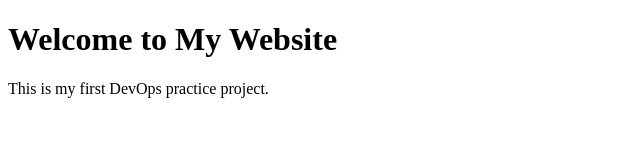
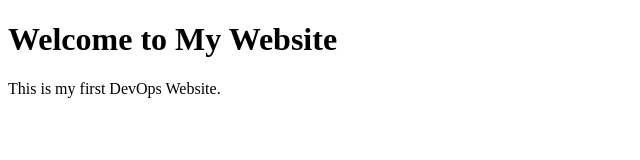
Before and after one commit to HASSANMEHMOOD17894/Dev1, a plain HTML site: page index.html in a window 1280 px wide. Shown: the full height of the page, 0-640 px from the left. Drawn offline with Linux system fonts and the light colour scheme.

```diff
--- a/index.html
+++ b/index.html
@@ -5,6 +5,6 @@
   </head>
   <body>
     <h1>Welcome to My Website</h1>
-    <p>This is my first DevOps practice project.</p>
+    <p>This is my first DevOps Website.</p>
   </body>
 </html>
```
